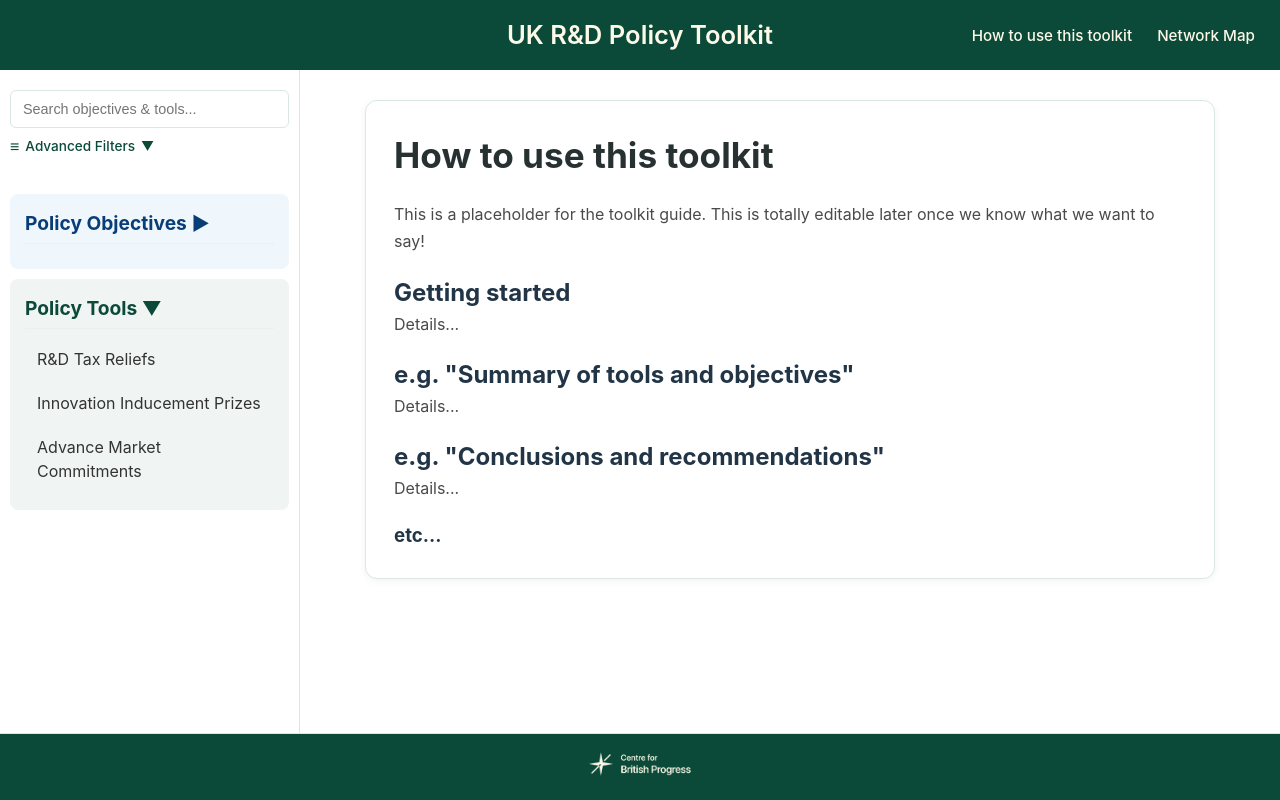
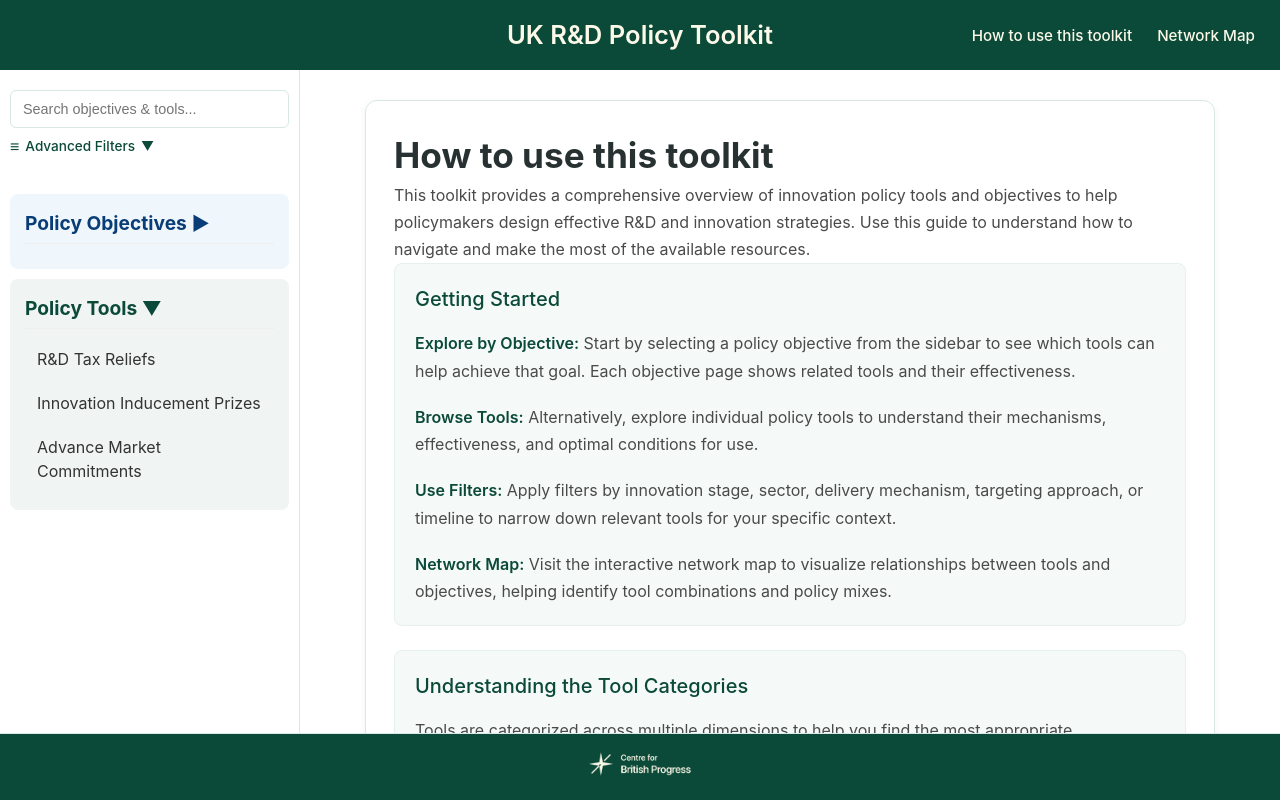
Before and after one commit to vogon101/toolkit_v3, a React (Vite) app: page /guide in a window 1280 px wide. Before the commit this address led to /guide#guide. Built offline with nearby package versions, Linux system fonts and the light colour scheme.

Commit message:
Fix distribution and guide page

```diff
--- a/index.html
+++ b/index.html
@@ -9,10 +9,5 @@
   <body>
     <div id="root"></div>
     <script type="module" src="/src/main.tsx"></script>
-    <script>
-      window.onload = function() {
-        window.location.hash = 'guide';
-      };
-    </script>
   </body>
 </html>
--- a/public/guide.html
+++ /dev/null
@@ -1,18 +0,0 @@
-<!DOCTYPE html>
-<html lang="en">
-<head>
-    <meta charset="UTF-8">
-    <title>Toolkit Guide</title>
-</head>
-<body>
-    <p></p>
-    </p><p>This is a placeholder for the toolkit guide. This is totally editable later once we know what we want to say!</p>
-    <h2>Getting started</h2>
-    <p>Details...</p>
-    <h2>e.g. "Summary of tools and objectives"</h2>
-    <p>Details...</p>
-    <h2>e.g. "Conclusions and recommendations"</h2>
-    <p>Details...</p>
-    <h3>etc...</h3>
-</body>
-</html>
--- a/src/App.tsx
+++ b/src/App.tsx
@@ -5,6 +5,7 @@ import type { Tool, TagsList, Objective } from './types/Tool'
 import { ToolDetail } from './components/ToolDetail'
 import { ObjectiveDetail } from './components/ObjectiveDetail'
 import Map from './components/Map'
+import GuideView from './components/GuideView'
 import {
   AppContainer,
   ContentRow,
@@ -24,9 +25,6 @@ import {
   FilterChipContainer,
   FilterChip,
   RemoveChipButton,
-  PageTitle,
-  Section,
-  MarkdownText,
   SidebarSubheading,
   HamburgerButton,
   HamburgerLine,
@@ -214,39 +212,7 @@ const ObjectiveView: React.FC<{
   );
 };
 
-// Component for user guide
-const GuideView: React.FC = () => {
-  const [guideHtml, setGuideHtml] = useState<string>('');
-  const [loading, setLoading] = useState(true);
 
-  useEffect(() => {
-    const loadGuide = async () => {
-      try {
-        const guideResponse = await fetch('/guide.html');
-        const guideText = await guideResponse.text();
-        setGuideHtml(guideText);
-      } catch (error) {
-        console.error('Error loading guide HTML:', error);
-        setGuideHtml('<p>Error loading user guide. Please try again later.</p>');
-      } finally {
-        setLoading(false);
-      }
-    };
-
-    loadGuide();
-  }, []);
-
-  if (loading) {
-    return <div>Loading guide...</div>;
-  }
-
-  return (
-    <Section>
-      <PageTitle>How to use this toolkit</PageTitle>
-      <MarkdownText dangerouslySetInnerHTML={{ __html: guideHtml }} />
-    </Section>
-  );
-};
 
 // Component for default/home view
 const HomeView: React.FC = () => {
--- /dev/null
+++ b/src/components/GuideView.tsx
@@ -0,0 +1,156 @@
+import React from 'react';
+import {
+  Section,
+  PageTitle,
+  MarkdownText,
+  SubSection,
+  SubSectionTitle
+} from '../styles/StyledComponents';
+
+const GuideView: React.FC = () => {
+  return (
+    <Section>
+      <PageTitle>How to use this toolkit</PageTitle>
+
+      <MarkdownText>
+        <p>
+          This toolkit provides a comprehensive overview of innovation policy tools and objectives
+          to help policymakers design effective R&D and innovation strategies. Use this guide to
+          understand how to navigate and make the most of the available resources.
+        </p>
+      </MarkdownText>
+
+      <SubSection>
+        <SubSectionTitle>Getting Started</SubSectionTitle>
+        <MarkdownText>
+          <p>
+            <strong>Explore by Objective:</strong> Start by selecting a policy objective from the
+            sidebar to see which tools can help achieve that goal. Each objective page shows
+            related tools and their effectiveness.
+          </p>
+          <p>
+            <strong>Browse Tools:</strong> Alternatively, explore individual policy tools to
+            understand their mechanisms, effectiveness, and optimal conditions for use.
+          </p>
+          <p>
+            <strong>Use Filters:</strong> Apply filters by innovation stage, sector, delivery
+            mechanism, targeting approach, or timeline to narrow down relevant tools for your
+            specific context.
+          </p>
+          <p>
+            <strong>Network Map:</strong> Visit the interactive network map to visualize
+            relationships between tools and objectives, helping identify tool combinations
+            and policy mixes.
+          </p>
+        </MarkdownText>
+      </SubSection>
+
+      <SubSection>
+        <SubSectionTitle>Understanding the Tool Categories</SubSectionTitle>
+        <MarkdownText>
+          <p>
+            Tools are categorized across multiple dimensions to help you find the most
+            appropriate instruments for your policy context:
+          </p>
+          <p>
+            <strong>Innovation Stage:</strong> Whether the tool supports early-stage research,
+            applied research, development, demonstration, or deployment phases.
+          </p>
+          <p>
+            <strong>Sectors:</strong> Industry focus areas including manufacturing, ICT,
+            life sciences, energy, and cross-sector applications.
+          </p>
+          <p>
+            <strong>Delivery Mechanism:</strong> How the tool operates - from tax incentives
+            and grants to procurement and innovation vouchers.
+          </p>
+          <p>
+            <strong>Targeting:</strong> Whether the tool is broad-based, sector-specific,
+            technology-specific, regional, or focused on particular firm sizes.
+          </p>
+        </MarkdownText>
+      </SubSection>
+
+      <SubSection>
+        <SubSectionTitle>Interpreting Tool Information</SubSectionTitle>
+        <MarkdownText>
+          <p>
+            Each tool page provides comprehensive information to help assess its suitability:
+          </p>
+          <p>
+            <strong>Overall Assessment:</strong> A high-level summary of the tool's effectiveness
+            and key considerations.
+          </p>
+          <p>
+            <strong>How It Works:</strong> Description of the tool's mechanism, complexity,
+            and flexibility.
+          </p>
+          <p>
+            <strong>Effectiveness & UK Impact:</strong> Evidence summary of what works,
+            what doesn't, and expected time to impact.
+          </p>
+          <p>
+            <strong>Targetability:</strong> Assessment of how precisely the tool can be
+            targeted by sector, technology, region, or firm type.
+          </p>
+          <p>
+            <strong>CBP Recommendations:</strong> Centre for Bidirectional Progressivism's
+            specific recommendations for UK implementation.
+          </p>
+        </MarkdownText>
+      </SubSection>
+
+      <SubSection>
+        <SubSectionTitle>Making Policy Choices</SubSectionTitle>
+        <MarkdownText>
+          <p>
+            Effective innovation policy typically combines multiple tools working together.
+            Consider these principles when selecting tools:
+          </p>
+          <p>
+            <strong>Policy Mix:</strong> Use complementary tools that address different
+            aspects of the innovation process rather than relying on single instruments.
+          </p>
+          <p>
+            <strong>Context Matters:</strong> Consider your specific economic, institutional,
+            and technological context when selecting tools.
+          </p>
+          <p>
+            <strong>Implementation Capacity:</strong> Assess your organization's ability to
+            implement and manage different types of tools effectively.
+          </p>
+          <p>
+            <strong>Timeline Alignment:</strong> Match tool selection to your policy timeline,
+            balancing immediate needs with long-term innovation goals.
+          </p>
+        </MarkdownText>
+      </SubSection>
+
+      <SubSection>
+        <SubSectionTitle>Navigation Tips</SubSectionTitle>
+        <MarkdownText>
+          <p>
+            <strong>Search:</strong> Use the search box to quickly find specific tools or
+            objectives by name.
+          </p>
+          <p>
+            <strong>Filters:</strong> Click "Advanced Filters" to access detailed filtering
+            options by category. Active filters are shown as chips that can be individually
+            removed.
+          </p>
+          <p>
+            <strong>Cross-References:</strong> Click on objective tags within tool pages to
+            explore related objectives, or tool links within objective pages to see
+            relevant instruments.
+          </p>
+          <p>
+            <strong>Mobile:</strong> On mobile devices, use the hamburger menu (≡) to access
+            navigation, filters, and tool/objective lists.
+          </p>
+        </MarkdownText>
+      </SubSection>
+    </Section>
+  );
+};
+
+export default GuideView;
```
Also changed, not shown: vercel.json (added).
